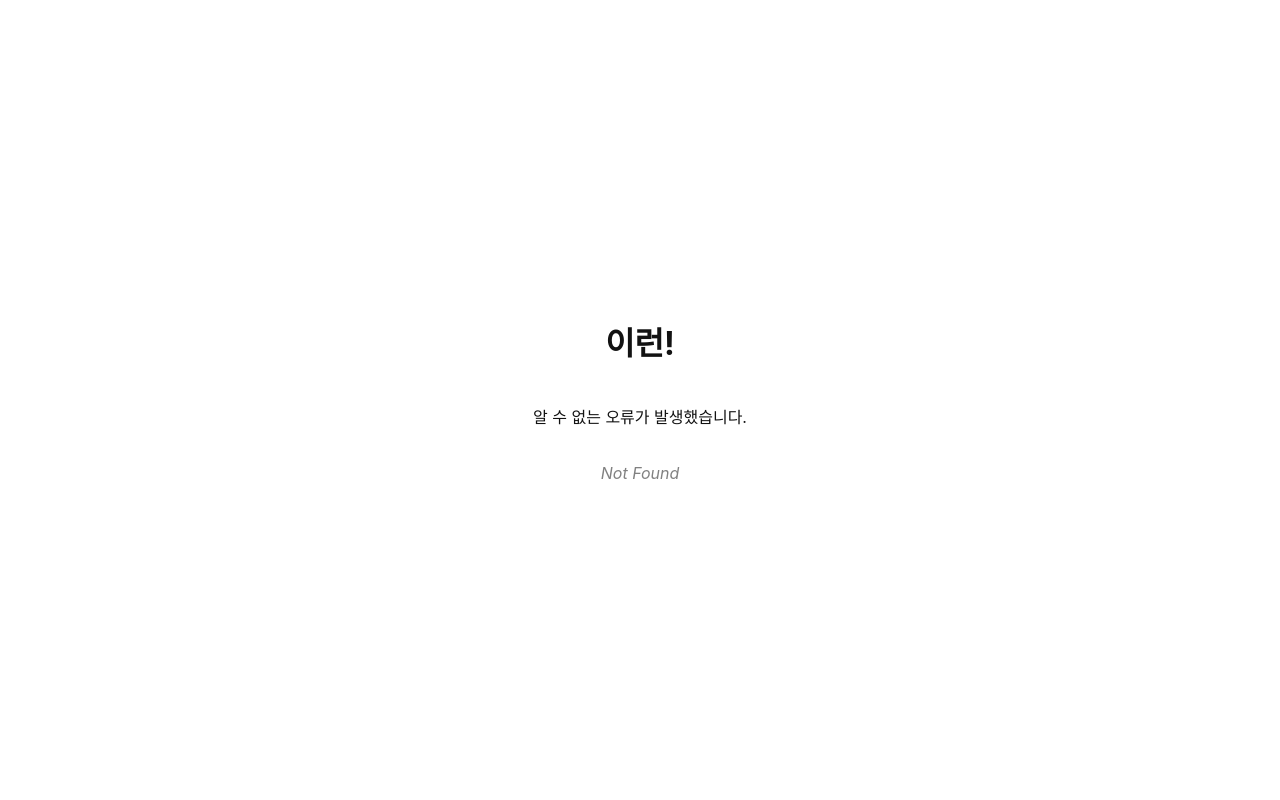
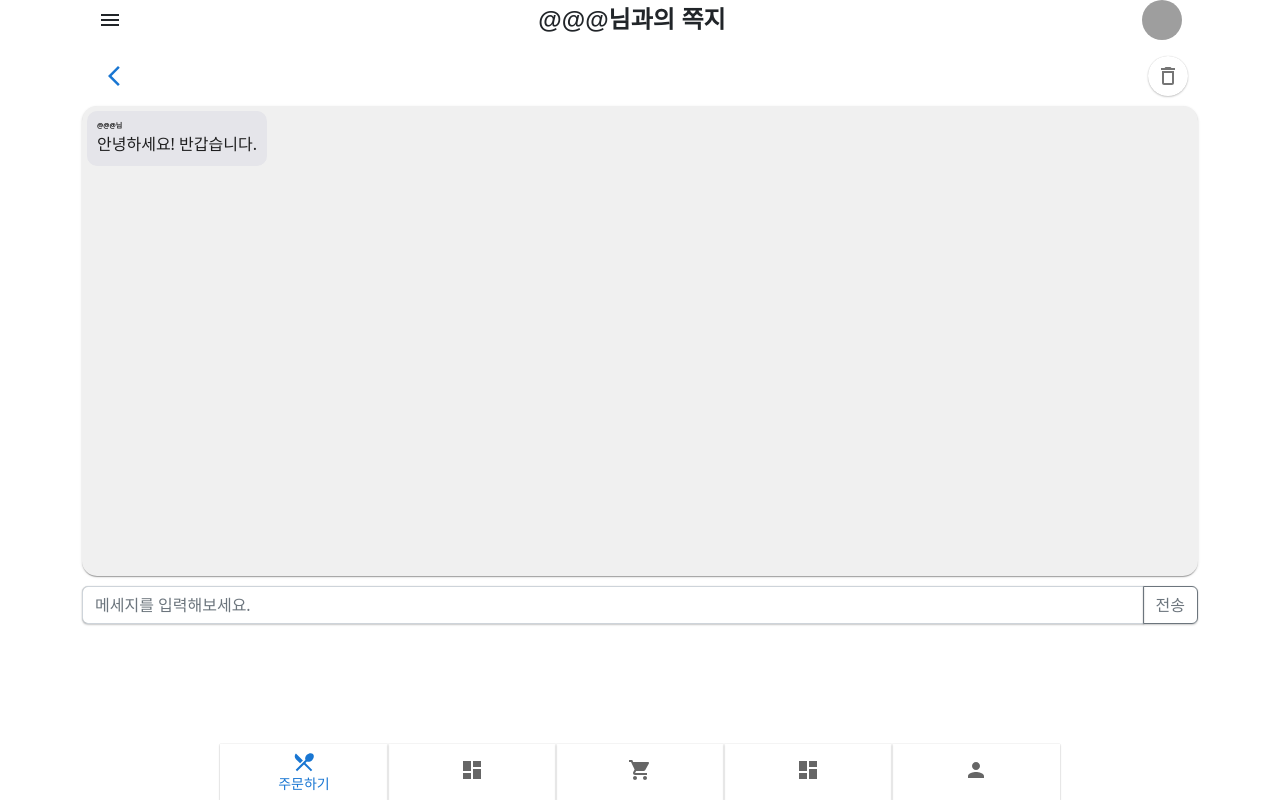
Before and after one commit to BugiSquad/GraduationProject2023, a React (Create React App) app: page /mypage/message in a window 1280 px wide. Before the commit this address had no page. Built offline with nearby package versions, Linux system fonts and the light colour scheme; grey boxes are pictures that could not be loaded.

Commit message:
쪽지 스타일 구현

```diff
--- a/package.json
+++ b/package.json
@@ -16,15 +16,17 @@
     "@types/react": "^18.0.28",
     "@types/react-dom": "^18.0.11",
     "@types/react-native": "^0.71.5",
+    "bootstrap": "^5.2.3",
     "localforage": "^1.10.0",
     "match-sorter": "^6.3.1",
     "react": "^18.2.0",
+    "react-bootstrap": "^2.7.2",
     "react-dom": "^18.2.0",
     "react-icons": "^4.8.0",
+    "react-native": "^0.71.0",
     "react-router-dom": "^6.8.1",
     "react-scripts": "^5.0.1",
     "react-swipeable-list": "^1.7.2",
-    "react-native": "^0.71.0",
     "sort-by": "^1.2.0",
     "tss-react": "^4.7.7",
     "typescript": "^4.9.5",
--- a/src/components/MyMessage.tsx
+++ b/src/components/MyMessage.tsx
@@ -2,9 +2,11 @@ import React from "react";
 import { Badge, Card, Typography } from "@mui/material";
 import { EmailOutlined } from '@mui/icons-material';
 import { Message } from "../types/Message";
+import { Link } from "react-router-dom";
 
 export const MyMessage: React.FC<Message> = (detail: Message) => {
     return (
+        <Link to="/mypage/message">
             <Card sx={{
                 paddingLeft: '10px',
                 paddingRight: '10px',
@@ -15,7 +17,9 @@ export const MyMessage: React.FC<Message> = (detail: Message) => {
                 alignItems: "center",
                 minWidth: 300,
                 maxWidth: 400,
-            minHeight: 30
+                minHeight: 30,
+                borderRadius: '15px',
+
             }}>
                 <Badge color="secondary" variant="dot" sx={{ maxHeight: "10px" }}>
                     <EmailOutlined color="primary" sx={{ fontSize: 30, maxHeight: "18px" }} />
@@ -24,5 +28,6 @@ export const MyMessage: React.FC<Message> = (detail: Message) => {
                 <Typography variant={"body2"}>{detail.content}</Typography>
                 <Typography variant={"subtitle2"}>{detail.date}</Typography>
             </Card>
+        </Link>
     )
 }
--- a/src/index.tsx
+++ b/src/index.tsx
@@ -16,6 +16,7 @@ import { RecentOrderDetail } from './pages/Detail/RecentOrderDetail';
 import { RecentMeetDetail } from './pages/Detail/RecentMeetDetail';
 import { MyMeetingsDetail } from './pages/Detail/MyMeetingsDetail';
 import { MyMessageDetail } from './pages/Detail/MyMessageDetail';
+import { Message } from './pages/Message';
 
 
 
@@ -86,6 +87,12 @@ const router = createBrowserRouter([
         element: <MyMessageDetail />,
         errorElement: <ErrorPage />,
     },
+
+    {
+        path: "/mypage/message",
+        element: <Message />,
+        errorElement: <ErrorPage />,
+    },
     //<Route path="/" element={<Home />} />
 ]);
 
--- a/src/pages/Detail/MyMessageDetail.tsx
+++ b/src/pages/Detail/MyMessageDetail.tsx
@@ -6,13 +6,17 @@ import ArrowBackIosNewIcon from '@mui/icons-material/ArrowBackIosNew';
 import { MyMessage } from "../../components/MyMessage";
 
 
+export function handleGoBack() {
+    window.history.back();
+}
+
 export const MyMessageDetail: React.FC = () => {
     return (
         <PageTemplate param={{ variant: "WithName", pageHeaderName: "쪽지함 목록", showBackButton: true }}>
             <div>
                 <div style={{ display: "flex", flexDirection: "row", alignItems: "center", justifyContent: "space-between", paddingLeft: "10px" }}>
-                    <IconButton>
-                        <ArrowBackIosNewIcon /></IconButton>
+                    <Button onClick={handleGoBack} disableElevation>
+                        <ArrowBackIosNewIcon /></Button>
                     <div style={{ display: "inherit", alignItems: "center", paddingRight: "10px" }}>
                         <IconButton><DeleteOutlineIcon /></IconButton>
                     </div>
--- /dev/null
+++ b/src/pages/Message.tsx
@@ -0,0 +1,83 @@
+import React, { useState } from "react";
+import { Button, Card, IconButton } from "@mui/material";
+import ArrowBackIosNewIcon from '@mui/icons-material/ArrowBackIosNew';
+import DeleteOutlineIcon from '@mui/icons-material/DeleteOutline';
+import { handleGoBack } from "./Detail/MyMessageDetail";
+import { PageTemplate } from "./PageTemplate";
+import 'bootstrap/dist/css/bootstrap.min.css';
+
+interface Message {
+    id: number;
+    sender: string;
+    content: string;
+}
+
+export const Message: React.FC = () => {
+    const [messageList, setMessageList] = useState<Message[]>([]);
+    const [messageInput, setMessageInput] = useState<string>("");
+
+    const handleSendButtonClick = () => {
+        if (messageInput.trim() === "") {
+            return;
+        }
+        const newMessage = {
+            id: messageList.length,
+            sender: "me",
+            content: messageInput.trim(),
+        };
+        setMessageList([...messageList, newMessage]);
+        setMessageInput("");
+    };
+    return (
+        <PageTemplate param={{ variant: "WithName", pageHeaderName: "@@@님과의 쪽지", showBackButton: true }}>
+            <div>
+                <div style={{ display: "flex", flexDirection: "row", alignItems: "center", justifyContent: "space-between" }}>
+                    <Button onClick={handleGoBack} disableElevation>
+                        <ArrowBackIosNewIcon /></Button>
+                    <div style={{ display: "inherit", alignItems: "center", paddingRight: "10px" }}>
+                        <IconButton><DeleteOutlineIcon /></IconButton>
+                    </div>
+                </div>
+                <Card sx={{
+                    minWidth: 200,
+                    minHeight: 470,
+                    padding: '10px 5',
+                    marginTop: '10px',
+                    backgroundColor: '#F0F0F0',
+                    borderRadius: '15px',
+                    overflowY: 'auto',
+                }}>
+                    <div style={{ display: 'flex', flexDirection: 'column' }}>
+                        <div style={{ alignSelf: 'flex-start', backgroundColor: '#E5E5EA', borderRadius: '10px', padding: '10px', margin: '5px' }}>
+                            <div style={{ display: "flex", fontWeight: "bold", fontSize: "7px", alignSelf: 'flex-end' }}>@@@님</div>
+                            <div>안녕하세요! 반갑습니다.</div></div>
+                    </div>
+
+                    {messageList.map((message) => (
+                        <div style={{ display: 'flex', flexDirection: 'column' }}>
+                            <div key={message.id} style={{ alignSelf: 'flex-end', backgroundColor: '#007AFF', color: 'white', borderRadius: '10px', padding: '10px', margin: '5px' }}>
+                                <div style={{ display: "flex", fontWeight: "bold", fontSize: "7px", alignSelf: 'flex-end' }}>{message.sender}</div>
+                                <div>{message.content}</div>
+                            </div>
+                        </div>
+                    ))}
+
+                </Card>
+                <div className="input-group mb-3" style={{ margin: '10px 0' }}>
+                    <input
+                        type="text"
+                        className="form-control"
+                        placeholder="메세지를 입력해보세요."
+                        aria-label="Recipient's username"
+                        aria-describedby="button-addon2"
+                        value={messageInput}
+                        onChange={(e) => setMessageInput(e.target.value)}
+                    />
+                    <button className="btn btn-outline-secondary" type="button" id="button-addon2" onClick={handleSendButtonClick}>
+                        전송
+                    </button>
+                </div>
+            </div>
+        </PageTemplate>
+    )
+}
--- a/src/pages/Mypage.tsx
+++ b/src/pages/Mypage.tsx
@@ -1,19 +1,21 @@
 import React from "react";
 import { PageTemplate } from "./PageTemplate";
 import ArrowBackIosNewIcon from '@mui/icons-material/ArrowBackIosNew';
-import { Card, Typography } from "@mui/material";
+import { Button, Card, Typography } from "@mui/material";
 import { RecentOrders } from "../components/RecentOrders";
 import { MypageCards } from "../components/MypageCards";
 import { RecentMeets } from "../components/RecentMeets";
 import { MyMeetings } from "../components/MyMeetings";
 import { MyMessagebox } from "../components/MyMessagebox";
+import { handleGoBack } from "./Detail/MyMessageDetail";
 
 export const Mypage: React.FC = () => {
     return (
         <PageTemplate param={{ variant: "WithName", pageHeaderName: "마이페이지", showBackButton: true }}>
             <div style={{ display: "flex", flexDirection: "row", alignItems: "center", justifyContent: "space-between" }}>
                 <Typography variant={"h6"} fontWeight={'bold'}>
-                    <ArrowBackIosNewIcon fontSize="small" /> 마이페이지</Typography>
+                <Button onClick={handleGoBack} disableElevation>
+                        <ArrowBackIosNewIcon /></Button> 마이페이지</Typography>
                 <div style={{ display: "inherit", alignItems: "center" }}>
                     <a href="">내 정보 수정</a>
                 </div>
```
Also changed, not shown: 1 other file (tests, documents, lock files or other folders). Lines whose indentation alone changed are shown as unchanged.
